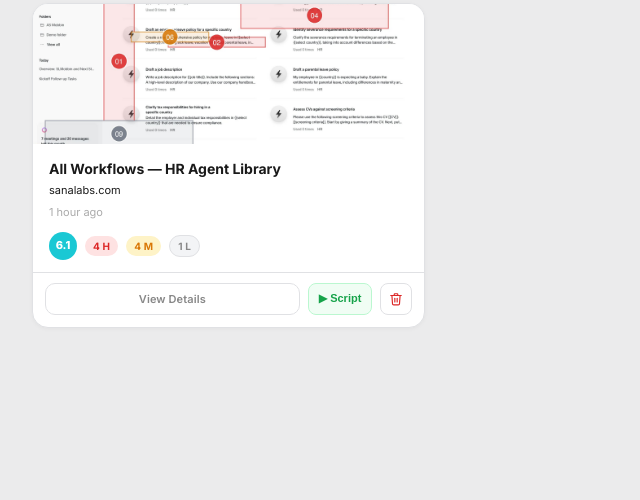
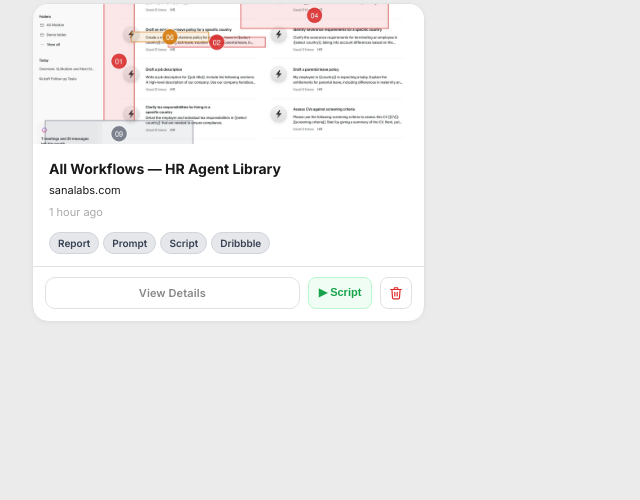
Before and after one commit to mafruh10-cmd/UX-Audit-Admin-application-, a Flask app: page / in a window 1280 px wide. Shown: the part 140-640 px from the top of the page, without its empty margins (0-640 px from the left). Run offline with Flask 3, Linux system fonts and the light colour scheme; some libraries are stand-ins or nearby versions.

Commit message:
Replace score/issue chips with generation status chips on audit cards
Each card now shows 4 chips: Report, Prompt, Script, Dribbble.
- Generated: solid gray chip (#E5E7EB bg, dark text)
- Not generated: dashed outline, faded text
Chips update live when Script or Dribbble is generated without a page reload.

Co-Authored-By: Claude Sonnet 4.6 <noreply@anthropic.com>

```diff
--- a/templates/index.html
+++ b/templates/index.html
@@ -139,6 +139,11 @@ body{
 .chip-h{background:#FEE2E2;color:#DC2626;}
 .chip-m{background:#FEF3C7;color:#D97706;}
 .chip-l{background:#F3F4F6;color:var(--muted);border:1px solid var(--border);}
+/* status chips */
+.status-chips{display:flex;flex-wrap:wrap;gap:4px;margin-top:8px;}
+.schip{font-size:10px;font-weight:600;padding:2px 8px;border-radius:20px;white-space:nowrap;}
+.schip.done{background:#E5E7EB;color:#374151;border:1px solid #D1D5DB;}
+.schip.pending{background:transparent;color:#D1D5DB;border:1px dashed #E5E7EB;}
 .card-footer{
   display:flex;gap:8px;padding:10px 12px 12px;
   border-top:1px solid var(--border);
@@ -1038,16 +1043,15 @@ function buildAuditCard(a) {
     ? `<img class="card-thumb" src="${escHtml(a.thumb_url)}" alt="${escHtml(a.screen_name || '')}" loading="lazy"/>`
     : `<div class="card-thumb-placeholder"><svg width="28" height="28" viewBox="0 0 24 24" fill="none" stroke="#9CA3AF" stroke-width="1.5" stroke-linecap="round"><rect x="3" y="3" width="18" height="18" rx="2"/><circle cx="8.5" cy="8.5" r="1.5"/><path d="m21 15-5-5L5 21"/></svg></div>`;
 
-  // Score dot color
-  const score = a.overall_score || 0;
-  const scoreColor = score >= 8 ? '#16A34A' : score >= 6 ? '#1AC8D4' : score >= 4 ? '#D97706' : '#DC2626';
-  const scoreDot = `<div class="score-dot" style="background:${scoreColor};">${score.toFixed ? score.toFixed(1) : score}</div>`;
-
-  const chips = [
-    a.high   ? `<span class="chip chip-h">${a.high} H</span>` : '',
-    a.medium ? `<span class="chip chip-m">${a.medium} M</span>` : '',
-    a.low    ? `<span class="chip chip-l">${a.low} L</span>` : '',
-  ].join('');
+  const isReady = a.status === 'ready';
+  const sc = (label, done) => `<span class="schip ${done ? 'done' : 'pending'}">${label}</span>`;
+  const statusChips = `
+    <div class="status-chips">
+      ${sc('Report',   isReady)}
+      ${sc('Prompt',   isReady)}
+      ${sc('Script',   !!a.has_script)}
+      ${sc('Dribbble', !!a.has_dribbble)}
+    </div>`;
 
   const dateStr  = relativeDate(a.date);
   const name     = escHtml(a.screen_name || a.filename || 'Untitled');
@@ -1064,10 +1068,7 @@ function buildAuditCard(a) {
         <div class="card-name">${name}</div>
         ${urlHtml}
         <div class="card-date">${dateStr}</div>
-        <div class="card-meta">
-          ${scoreDot}
-          ${chips}
-        </div>
+        ${statusChips}
       </div>
       <div class="card-footer">
         <button class="btn btn-ghost btn-sm" style="flex:1;justify-content:center;" onclick="openDetailModal('${escHtml(a.sid)}')">View Details</button>
@@ -1643,6 +1644,17 @@ function _upgradeCardScriptBtn(sid, scriptText) {
   btn.innerHTML = '&#9654; Script';
   btn.disabled = false;
   btn.onclick = () => _openScriptViewer(sid, scriptText || '');
+  _upgradeStatusChip(sid, 'Script');
+}
+
+function _upgradeStatusChip(sid, label) {
+  const card = document.querySelector(`.audit-card[data-sid="${sid}"]`);
+  if (!card) return;
+  card.querySelectorAll('.schip').forEach(chip => {
+    if (chip.textContent.trim() === label) {
+      chip.className = 'schip done';
+    }
+  });
 }
 
 let _scriptViewerSid = null;
@@ -1689,6 +1701,7 @@ async function generateDribbble() {
     const j   = await res.json();
     if (!res.ok) throw new Error(j.error || 'Generation failed');
     _populateDribbble(j);
+    _upgradeStatusChip(detailSid, 'Dribbble');
   } catch (e) {
     document.getElementById('drbEmpty').style.display = 'block';
     alert('Dribbble generation failed: ' + e.message);
```
